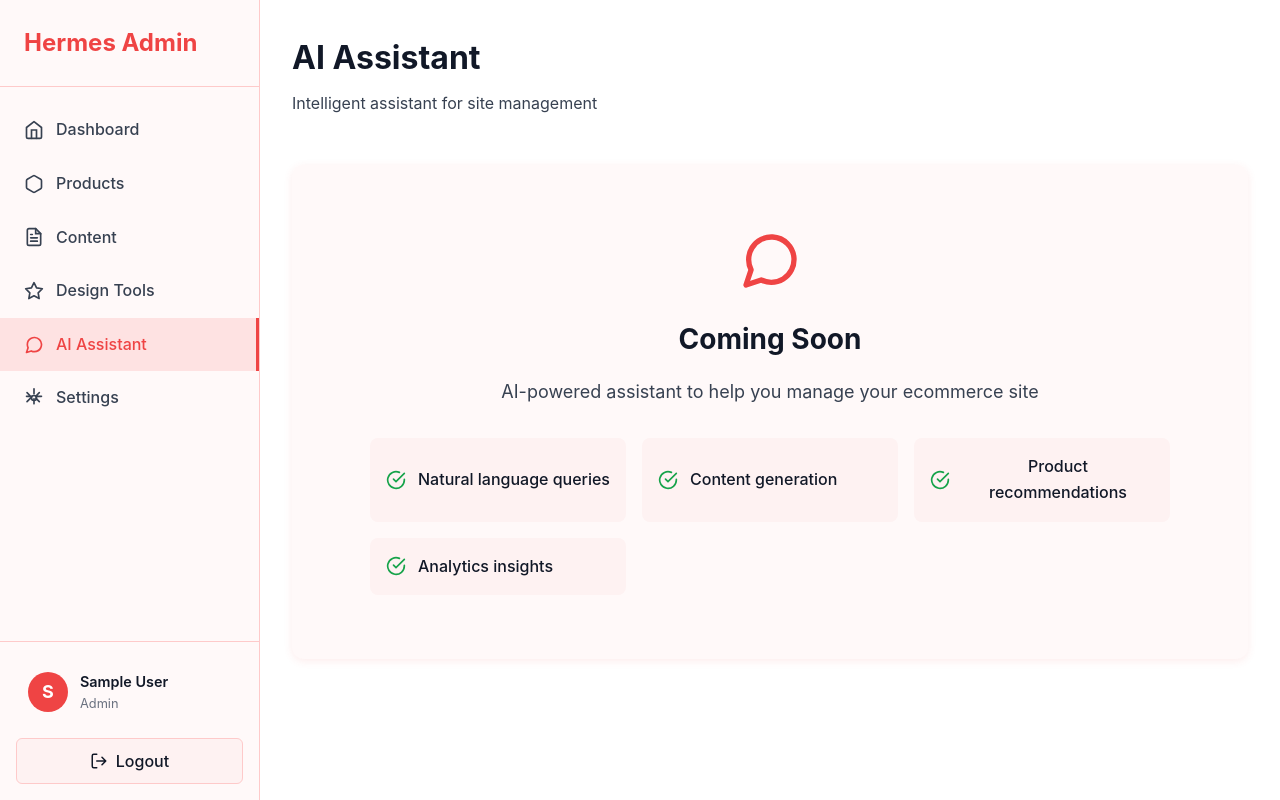
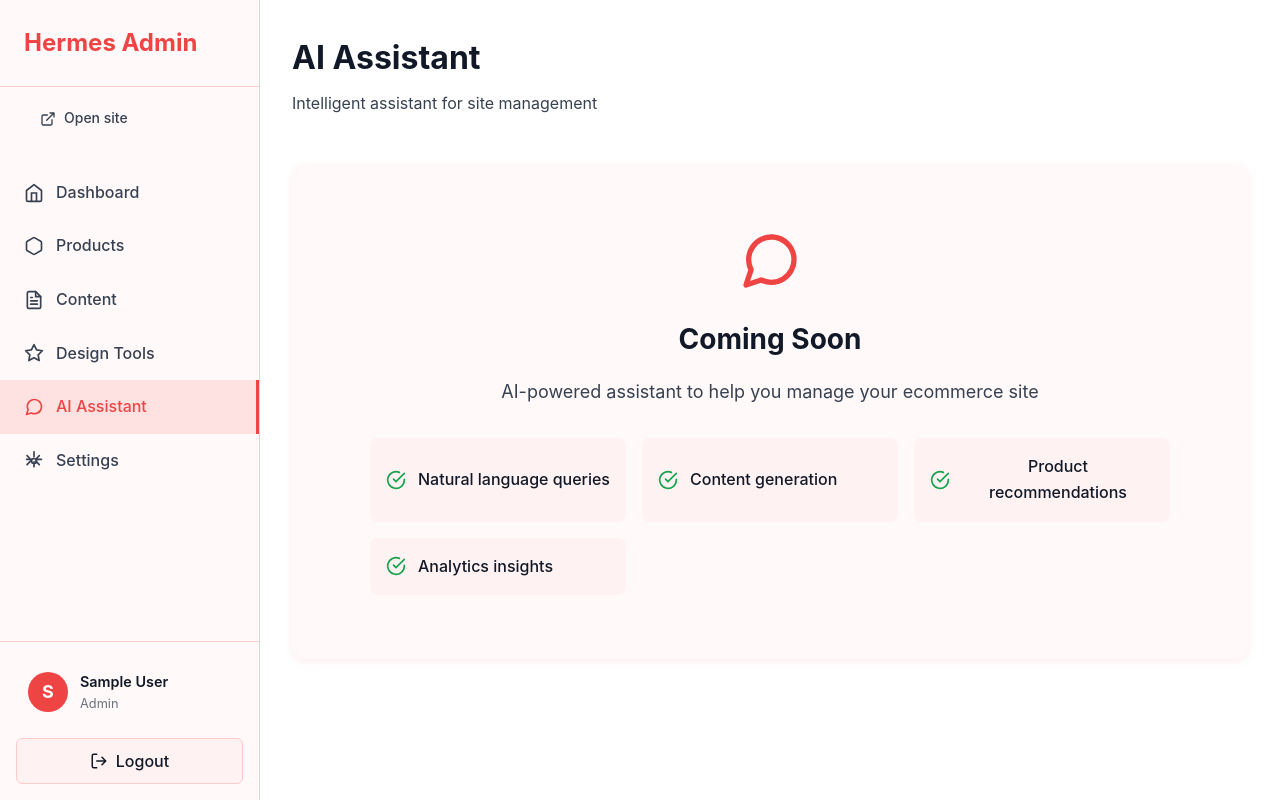
Before and after one commit to starspacegroup/hermes, a SvelteKit app: page /admin/ai-assistant in a window 1280 px wide. Built offline with nearby package versions, Linux system fonts and the light colour scheme; sample sign-in values are in the browser's storage.

Commit message:
Refactor: separate Open site link from header title
Co-authored-by: davis9001 <72961+davis9001@users.noreply.github.com>

```diff
--- a/src/routes/admin/+layout.svelte
+++ b/src/routes/admin/+layout.svelte
@@ -45,8 +45,16 @@
           <path d="M3 12h18M3 6h18M3 18h18" stroke-width="2" stroke-linecap="round"></path>
         </svg>
       </button>
-      <a href="/" class="header-link" aria-label="Go to main site home page">
-        <h1>Hermes Admin</h1>
+      <h1>Hermes Admin</h1>
+      <a href="/" class="open-site-link-mobile" aria-label="Open main site">
+        <svg width="20" height="20" viewBox="0 0 24 24" fill="none" stroke="currentColor">
+          <path
+            d="M18 13v6a2 2 0 01-2 2H5a2 2 0 01-2-2V8a2 2 0 012-2h6M15 3h6v6M10 14L21 3"
+            stroke-width="2"
+            stroke-linecap="round"
+            stroke-linejoin="round"
+          ></path>
+        </svg>
       </a>
       <ThemeToggle />
     </header>
@@ -54,15 +62,25 @@
     <!-- Sidebar -->
     <aside class="sidebar" class:open={isSidebarOpen}>
       <div class="sidebar-header">
-        <a href="/" class="header-link" aria-label="Go to main site home page">
-          <h2>Hermes Admin</h2>
-        </a>
+        <h2>Hermes Admin</h2>
         <button class="close-sidebar" on:click={closeSidebar} aria-label="Close menu">
           <svg width="24" height="24" viewBox="0 0 24 24" fill="none" stroke="currentColor">
             <path d="M18 6L6 18M6 6l12 12" stroke-width="2" stroke-linecap="round"></path>
           </svg>
         </button>
       </div>
+
+      <a href="/" class="open-site-link" aria-label="Open main site">
+        <svg width="16" height="16" viewBox="0 0 24 24" fill="none" stroke="currentColor">
+          <path
+            d="M18 13v6a2 2 0 01-2 2H5a2 2 0 01-2-2V8a2 2 0 012-2h6M15 3h6v6M10 14L21 3"
+            stroke-width="2"
+            stroke-linecap="round"
+            stroke-linejoin="round"
+          ></path>
+        </svg>
+        Open site
+      </a>
 
       <nav class="sidebar-nav">
         <a
@@ -235,24 +253,11 @@
       border-color var(--transition-normal);
   }
 
-  .header-link {
-    text-decoration: none;
-    display: inline-block;
-    color: inherit;
-  }
-
-  .header-link:hover h1,
-  .header-link:hover h2 {
-    opacity: 0.8;
-  }
-
   .mobile-header h1 {
     font-size: 1.25rem;
     color: var(--color-primary);
     margin: 0;
-    transition:
-      color var(--transition-normal),
-      opacity var(--transition-normal);
+    transition: color var(--transition-normal);
   }
 
   .menu-toggle {
@@ -264,6 +269,19 @@
     display: flex;
     align-items: center;
     transition: color var(--transition-normal);
+  }
+
+  .open-site-link-mobile {
+    display: flex;
+    align-items: center;
+    padding: 0.5rem;
+    color: var(--color-text-secondary);
+    cursor: pointer;
+    transition: color var(--transition-normal);
+  }
+
+  .open-site-link-mobile:hover {
+    color: var(--color-text-primary);
   }
 
   .sidebar {
@@ -296,9 +314,7 @@
     font-size: 1.5rem;
     color: var(--color-primary);
     margin: 0;
-    transition:
-      color var(--transition-normal),
-      opacity var(--transition-normal);
+    transition: color var(--transition-normal);
   }
 
   .close-sidebar {
@@ -312,6 +328,27 @@
   }
 
   .close-sidebar:hover {
+    color: var(--color-text-primary);
+  }
+
+  .open-site-link {
+    display: flex;
+    align-items: center;
+    gap: 0.5rem;
+    padding: 0.75rem 1.5rem;
+    margin: 0.5rem 1rem;
+    color: var(--color-text-secondary);
+    text-decoration: none;
+    font-size: 0.875rem;
+    font-weight: 500;
+    border-radius: 6px;
+    transition:
+      background-color var(--transition-normal),
+      color var(--transition-normal);
+  }
+
+  .open-site-link:hover {
+    background: var(--color-bg-accent);
     color: var(--color-text-primary);
   }
 
```
